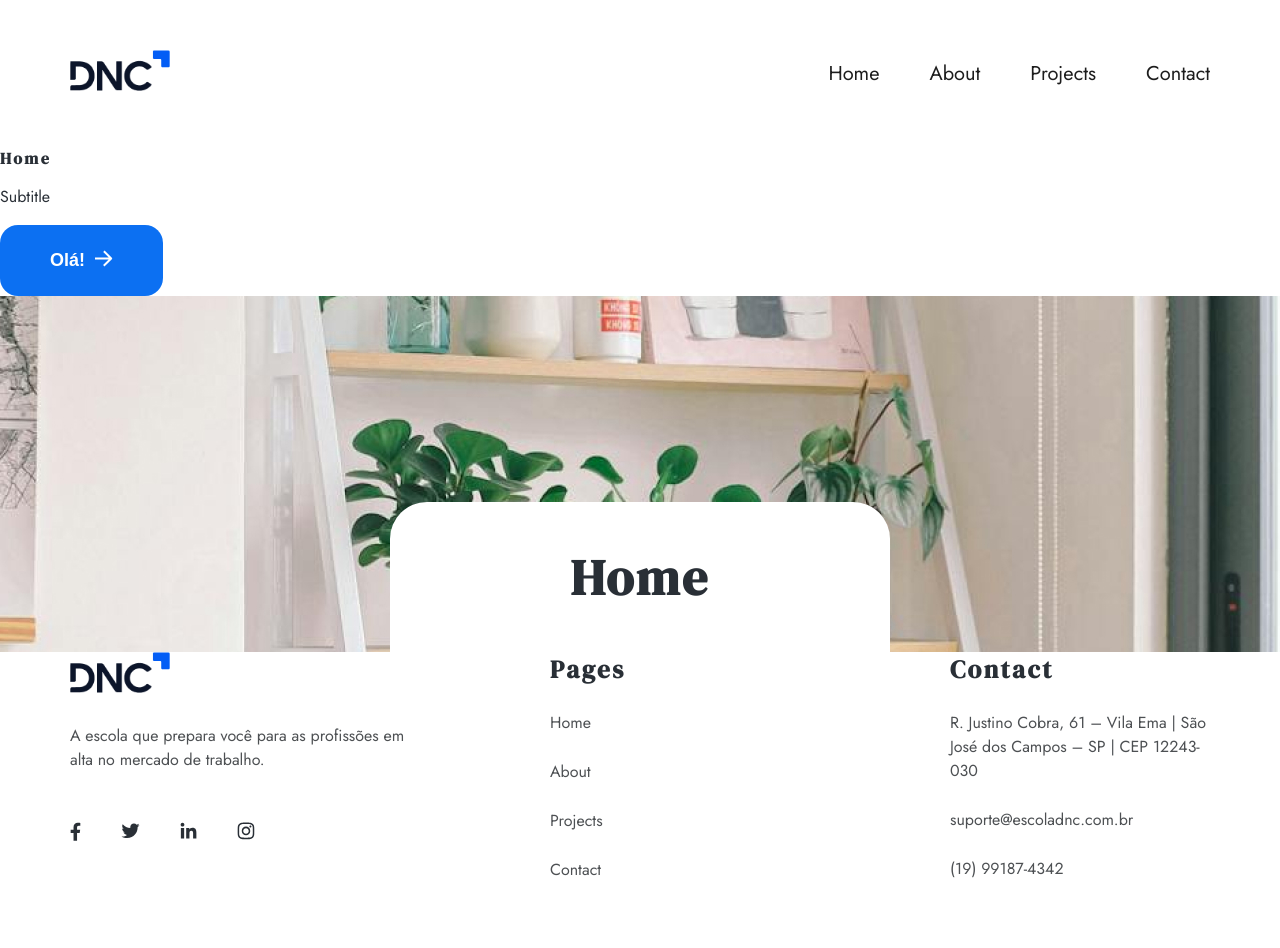
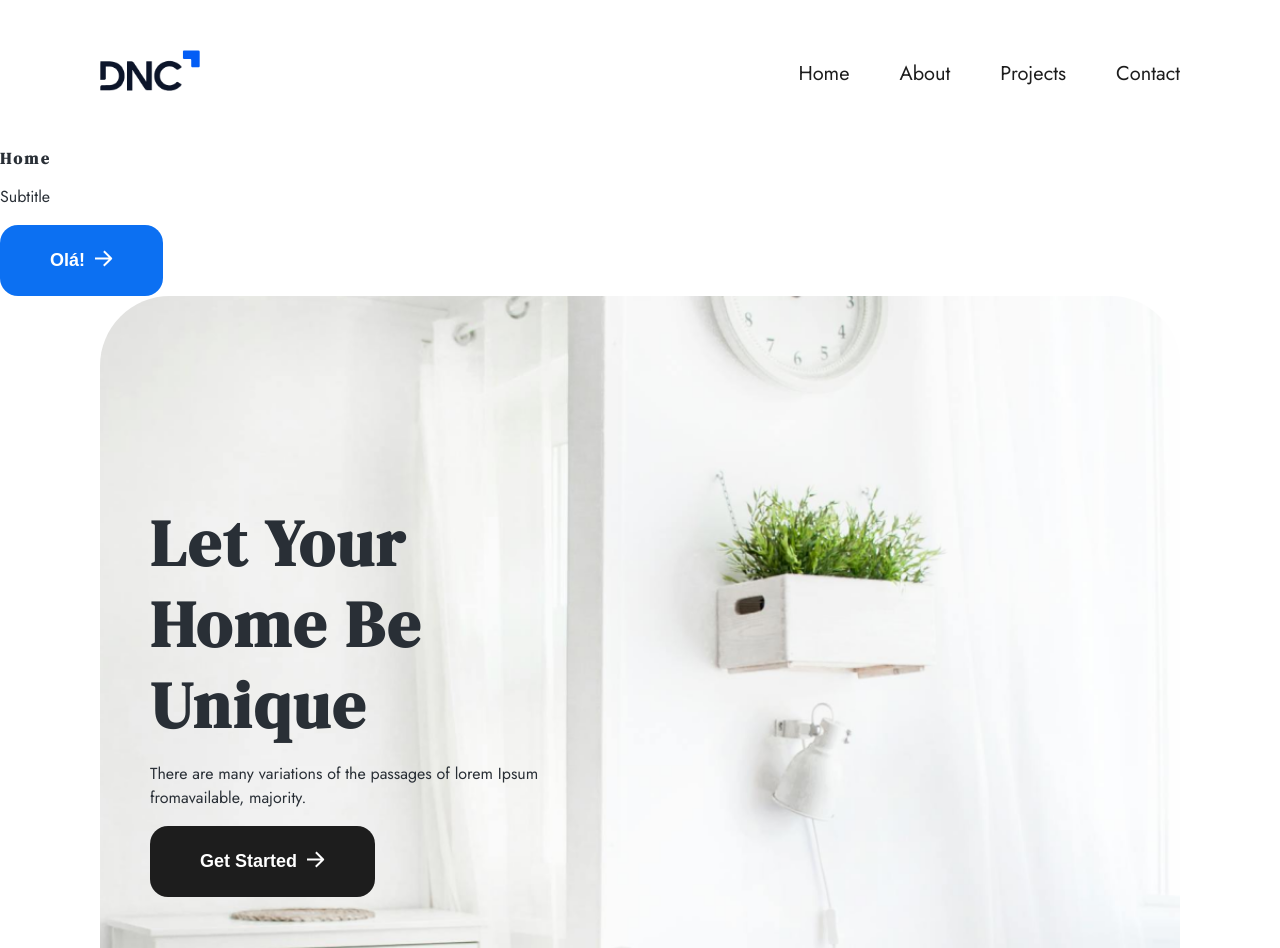
Before and after one commit to Jader-Moura-Lattarulo/dnc-arq, a React (Vite) app: page / in a window 1280 px wide. Shown: the top 948 px of the page. Built offline with nearby package versions, Linux system fonts and the light colour scheme.

Commit message:
componente hero, pronto

```diff
--- /dev/null
+++ b/src/components/Hero/Hero.css
@@ -0,0 +1,29 @@
+.hero {
+    background-image: url(../../../public/hero.png);
+    background-position: center;
+    background-size: cover;
+    border-radius: 70px;
+    height: 708px;
+    padding: 50px;
+}
+
+.hero h1 {
+    font-size: 65px;
+    line-height: 125%;
+}
+
+.hero-text {
+    width: 40%;
+}
+
+@media (max-width: 768px) {
+    .hero-text {
+        width: 100%;
+    }
+}
+
+@media (max-width: 568px) {
+    .hero h1{
+        font-size: 50px;
+    }
+}
--- /dev/null
+++ b/src/components/Hero/Hero.jsx
@@ -0,0 +1,21 @@
+import { Link } from 'react-router-dom'
+import './Hero.css'
+import Button from '../Button/Button'
+
+function Hero() {
+    return (
+        <div className="hero d-flex al-center">
+            <div className="hero-text">
+                <h1>Let Your Home Be Unique</h1>
+                <p>There are many variations of the passages of lorem Ipsum fromavailable, majority.</p>
+                <Link>
+                    <Button buttonStyle="secondary" arrow>
+                        Get Started
+                    </Button>
+                </Link>
+            </div>
+        </div>
+    )
+}
+
+export default Hero
--- a/src/main.css
+++ b/src/main.css
@@ -63,6 +63,7 @@
 /* GRID */
 
 .container {
+  box-sizing: border-box;
   margin: 0 auto;
   width: 100%;
   max-width: 1140px;
--- a/src/pages/Home.jsx
+++ b/src/pages/Home.jsx
@@ -1,6 +1,7 @@
 import Banner from "../components/Banner/Banner"
 import Button from "../components/Button/Button"
 import Header from "../components/Header/Header"
+import Hero from "../components/Hero/Hero"
 import Footer from "../components/Footer/Footer"
 
 function Home() {
@@ -10,7 +11,9 @@
             <h1>Home</h1>
             <p>Subtitle</p>
             <Button buttonStyle="primary" arrow>Olá!</Button>
-            <Banner title="Home" image="about.jpg"/>
+            <div className="container">
+                <Hero/>
+            </div>
             <Footer />
         </>
     )
```
Also changed, not shown: public/hero.png (added).
